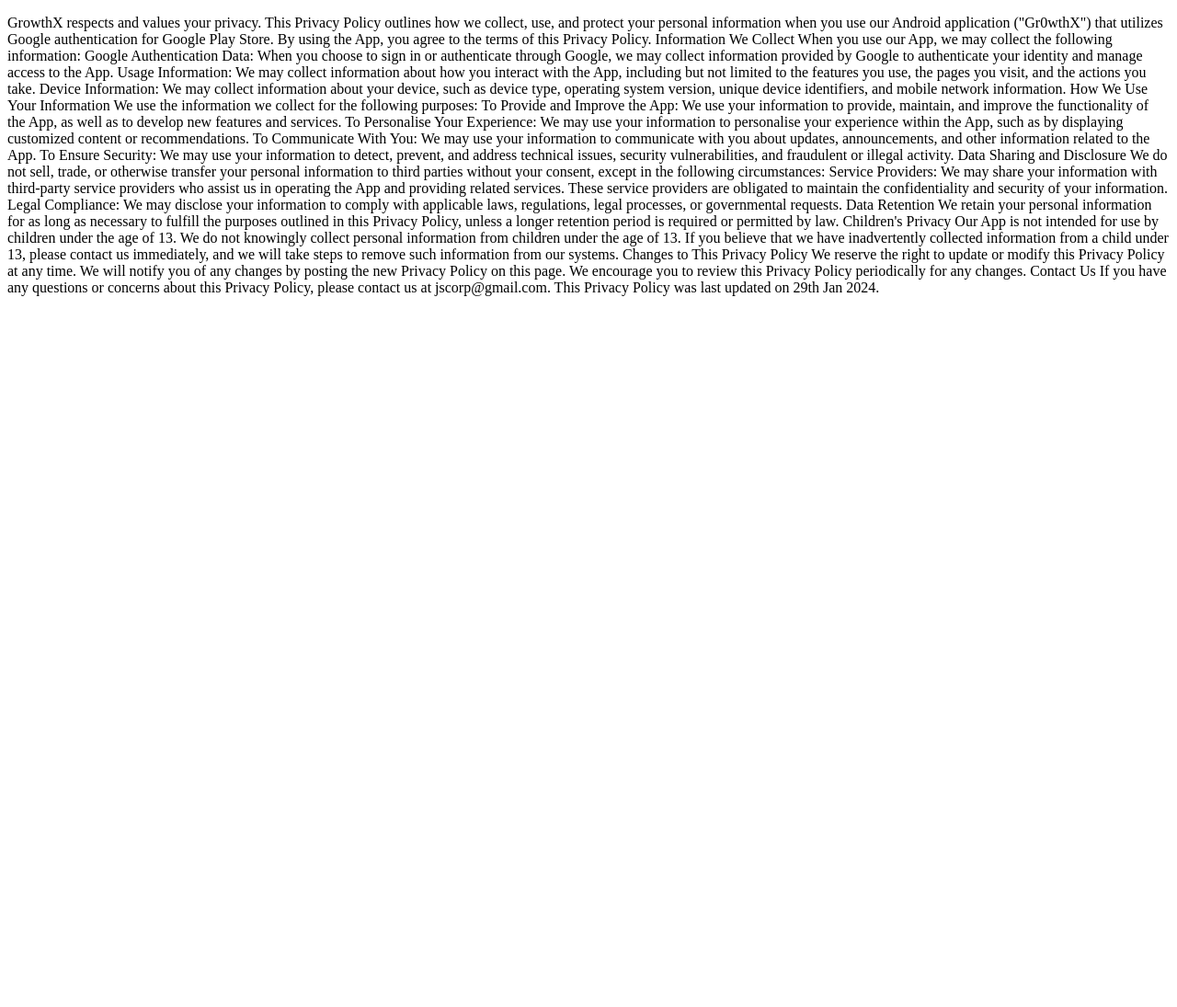
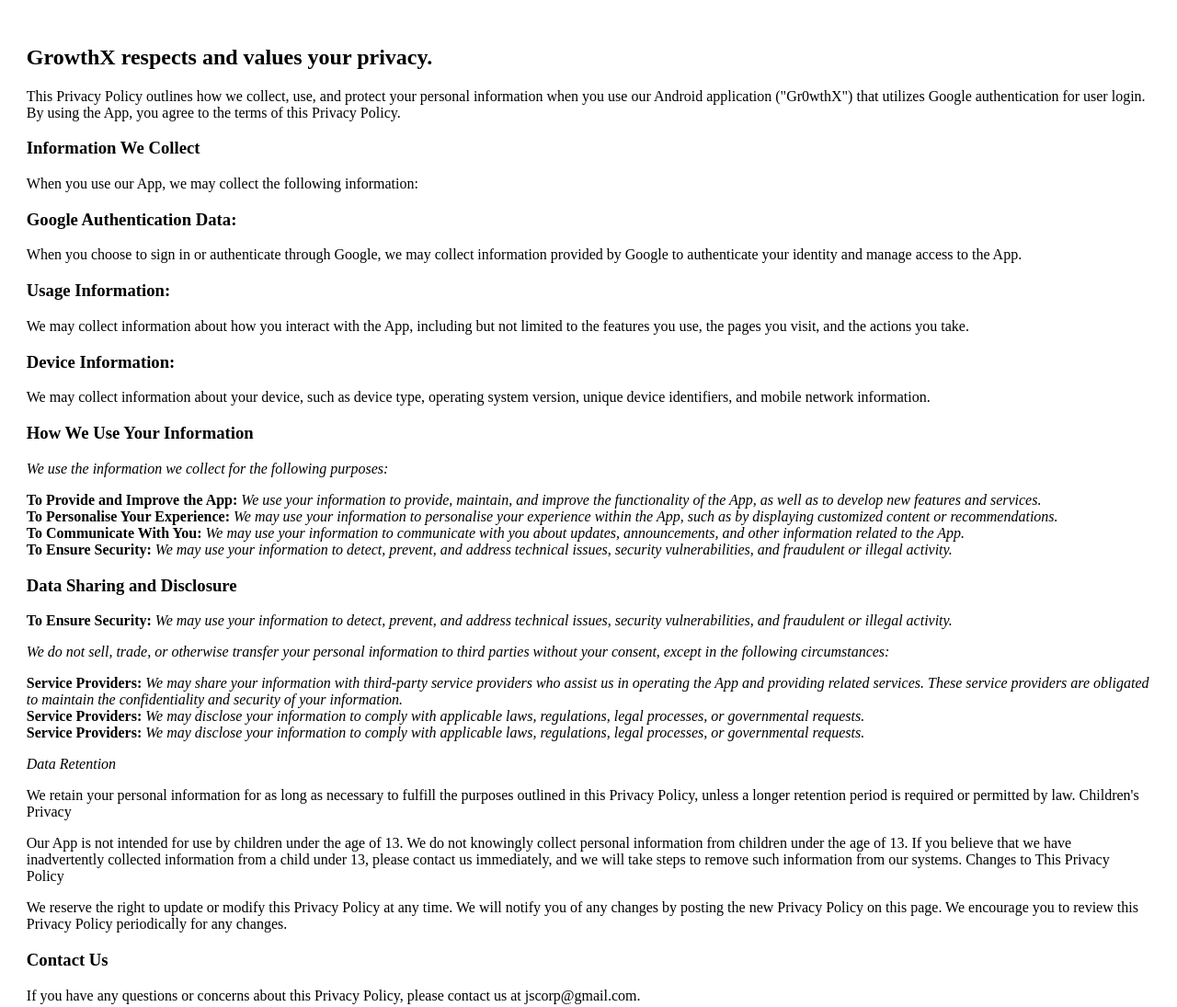
Before and after one commit to jscorp-x/growthx_privacy_policy, a plain HTML site: page index.html in a window 1280 px wide. Shown: the top 1095 px of the page at 92% size. Before the commit the page ends 800 px from the top, so only its background shows below. Drawn offline with Linux system fonts and the light colour scheme.

Commit message:
html styled

```diff
--- a/index.html
+++ b/index.html
@@ -1,35 +1,115 @@
 <!DOCTYPE html>
 <html>
     <head>
-        <title>Example</title>
+        <title>GrowthX Privacy Policy</title>
     </head>
-    <body>
+    <body style="padding: 1.3rem;">
+        <h2>
+            GrowthX respects and values your privacy.
+        </h2>
         <p>
-            GrowthX respects and values your privacy. This Privacy Policy outlines how we collect, use, and protect your personal information when you use our Android application ("Gr0wthX") that utilizes Google authentication for Google Play Store. By using the App, you agree to the terms of this Privacy Policy.
+            This Privacy Policy outlines how we collect, use, and protect your personal information when you use our Android application ("Gr0wthX") that utilizes Google authentication for user login. By using the App, you agree to the terms of this Privacy Policy.
+        </p>
+
+        <h3>
             Information We Collect
+        </h3>
+        <p>
             When you use our App, we may collect the following information:
-            Google Authentication Data: When you choose to sign in or authenticate through Google, we may collect information provided by Google to authenticate your identity and manage access to the App.
-            Usage Information: We may collect information about how you interact with the App, including but not limited to the features you use, the pages you visit, and the actions you take.
-            Device Information: We may collect information about your device, such as device type, operating system version, unique device identifiers, and mobile network information.
+        </p>
+        <h3>
+            Google Authentication Data:
+        </h3>
+        <p>
+            When you choose to sign in or authenticate through Google, we may collect information provided by Google to authenticate your identity and manage access to the App.
+        </p>
+        <h3>
+            Usage Information:
+        </h3>
+        <p>
+            We may collect information about how you interact with the App, including but not limited to the features you use, the pages you visit, and the actions you take.
+        </p>
+
+        <h3>
+            Device Information:
+        </h3>
+        <p>
+            We may collect information about your device, such as device type, operating system version, unique device identifiers, and mobile network information.
+        </p>
+        <h3>
             How We Use Your Information
+        </h3>
+        <p style="font-style: italic;">
             We use the information we collect for the following purposes:
-            To Provide and Improve the App: We use your information to provide, maintain, and improve the functionality of the App, as well as to develop new features and services.
-            To Personalise Your Experience: We may use your information to personalise your experience within the App, such as by displaying customized content or recommendations.
-            To Communicate With You: We may use your information to communicate with you about updates, announcements, and other information related to the App.
-            To Ensure Security: We may use your information to detect, prevent, and address technical issues, security vulnerabilities, and fraudulent or illegal activity.
+        </p>
+        <div>
+            <span style="font-weight: 800;">To Provide and Improve the App: </span>
+            <span style="font-style: italic;">We use your information to provide, maintain, and improve the functionality of the App, as well as to develop new features and services.</span>
+        </div>
+
+        <div>
+            <span style="font-weight: 800;">To Personalise Your Experience: </span>
+            <span style="font-style: italic;">We may use your information to personalise your experience within the App, such as by displaying customized content or recommendations.</span>
+        </div>
+
+        <div>
+            <span style="font-weight: 800;">To Communicate With You: </span>
+            <span style="font-style: italic;">We may use your information to communicate with you about updates, announcements, and other information related to the App.</span>
+        </div>
+
+        <div>
+            <span style="font-weight: 800;">To Ensure Security: </span>
+            <span style="font-style: italic;">We may use your information to detect, prevent, and address technical issues, security vulnerabilities, and fraudulent or illegal activity.</span>
+        </div>
+
+        <h3>
             Data Sharing and Disclosure
+        </h3>
+        <div>
+            <span style="font-weight: 800;">To Ensure Security: </span>
+            <span style="font-style: italic;">We may use your information to detect, prevent, and address technical issues, security vulnerabilities, and fraudulent or illegal activity.</span>
+        </div>
+        <p style="font-style: italic;">
             We do not sell, trade, or otherwise transfer your personal information to third parties without your consent, except in the following circumstances:
-            Service Providers: We may share your information with third-party service providers who assist us in operating the App and providing related services. These service providers are obligated to maintain the confidentiality and security of your information.
-            Legal Compliance: We may disclose your information to comply with applicable laws, regulations, legal processes, or governmental requests.
+        </p>
+
+        <div>
+            <span style="font-weight: 800;">Service Providers: </span>
+            <span style="font-style: italic;">We may share your information with third-party service providers who assist us in operating the App and providing related services. These service providers are obligated to maintain the confidentiality and security of your information.</span>
+        </div>
+
+
+        <div>
+            <span style="font-weight: 800;">Service Providers: </span>
+            <span style="font-style: italic;">We may disclose your information to comply with applicable laws, regulations, legal processes, or governmental requests.</span>
+        </div>
+
+        <div>
+            <span style="font-weight: 800;">Service Providers: </span>
+            <span style="font-style: italic;">We may disclose your information to comply with applicable laws, regulations, legal processes, or governmental requests.</span>
+        </div>
+
+        <p style="font-style: italic;">
             Data Retention
+        </p>
+
+        <p>
             We retain your personal information for as long as necessary to fulfill the purposes outlined in this Privacy Policy, unless a longer retention period is required or permitted by law.
             Children's Privacy
+        </p>
+
+        <p>
             Our App is not intended for use by children under the age of 13. We do not knowingly collect personal information from children under the age of 13. If you believe that we have inadvertently collected information from a child under 13, please contact us immediately, and we will take steps to remove such information from our systems.
             Changes to This Privacy Policy
+        </p>
+
+        <p>
             We reserve the right to update or modify this Privacy Policy at any time. We will notify you of any changes by posting the new Privacy Policy on this page. We encourage you to review this Privacy Policy periodically for any changes.
-            Contact Us
-            If you have any questions or concerns about this Privacy Policy, please contact us at jscorp@gmail.com.
-            This Privacy Policy was last updated on 29th Jan 2024.
         </p>
+
+        <h3>Contact Us</h3>
+
+        <p>If you have any questions or concerns about this Privacy Policy, please contact us at jscorp@gmail.com.</p>
+        <p style="font-style: italic;">This Privacy Policy was last updated on 29th Jan 2024.</p>
     </body>
 </html>
```
Also changed, not shown: 1 other file.
